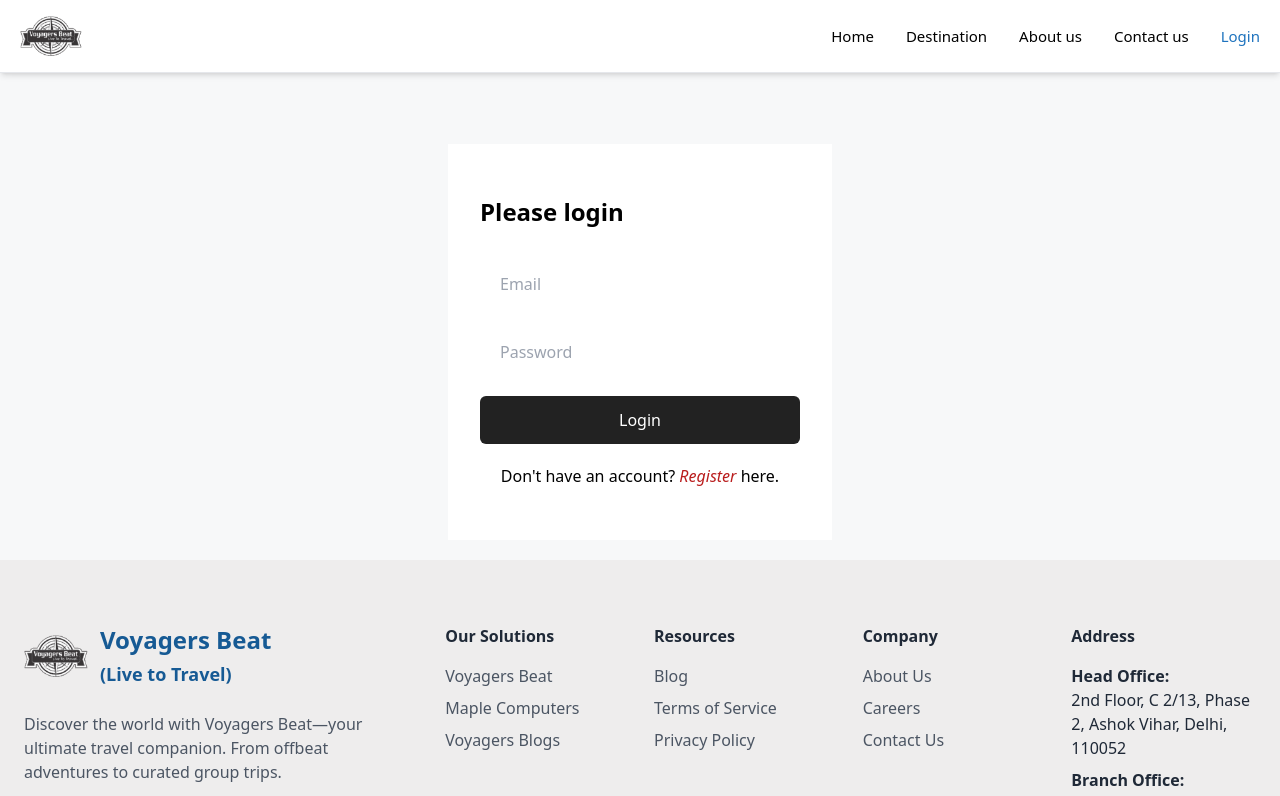
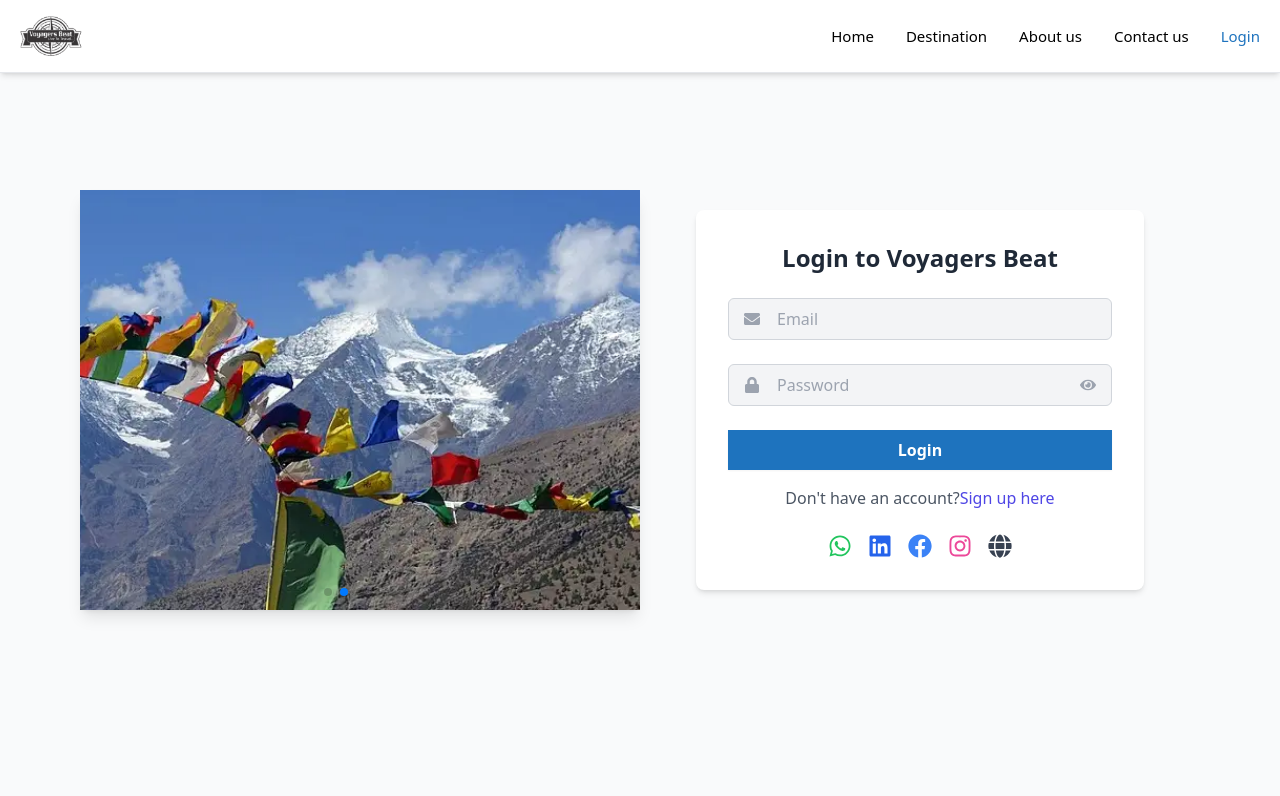
Before and after one commit to voyagersBeat/Voyagersbeat-blog-frontend, a React (Vite) app: page /login in a window 1280 px wide. Shown: the top 796 px of the page. Built offline with nearby package versions, Linux system fonts and the light colour scheme; what editorjs-html would draw is missing.

Commit message:
newest-1

```diff
--- a/src/pages/user/Login.jsx
+++ b/src/pages/user/Login.jsx
@@ -1,79 +1,248 @@
 import React, { useState } from "react";
-import { useLoginUserMutation } from "../../redux/features/auth/AuthApi";
 import { Link, useNavigate } from "react-router-dom";
 import { useDispatch } from "react-redux";
 import { setUser } from "../../redux/features/auth/authSlice";
+import {
+  FaWhatsapp,
+  FaLinkedin,
+  FaFacebook,
+  FaInstagram,
+  FaGlobe,
+  FaEnvelope,
+  FaLock,
+  FaEye,
+  FaEyeSlash,
+  FaExclamationCircle, // Error Icon
+} from "react-icons/fa"; // Import eye icons
+import { useLoginUserMutation } from "../../redux/features/auth/AuthApi";
+import { Swiper, SwiperSlide } from "swiper/react";
+import "swiper/css";
+import "swiper/css/pagination";
+import { Autoplay, Pagination } from "swiper/modules";
+import Image1 from "../../assets/hero-images/blog-image-1.webp";
+import Image2 from "../../assets/hero-images/blog-image-2.webp";
+import Image3 from "../../assets/hero-images/blog-image-3.webp";
+import Image4 from "../../assets/hero-images/blog-image-4.webp";
+import Image5 from "../../assets/hero-images/blog-image-5.webp";
 
 const Login = () => {
   const [email, setEmail] = useState("");
-  const [message, setMessage] = useState("");
   const [password, setPassword] = useState("");
+  const [showPassword, setShowPassword] = useState(false); // State to toggle password visibility
+  const [loginUser, { isLoading: loginLoading }] = useLoginUserMutation();
+
+  const [emailError, setEmailError] = useState(""); // State to track email error
+  const [passwordError, setPasswordError] = useState(""); // State to track password error
+  const [generalError, setGeneralError] = useState(""); // State to track general error
+
+  const navigate = useNavigate();
   const dispatch = useDispatch();
 
-  const [loginUser, { isLoading: loginLoading }] = useLoginUserMutation();
-
-  const navigate = useNavigate();
-  // console.log("Loging user Api", loginUser);
+  // Handle login after validation
   const handleLogin = async (e) => {
     e.preventDefault();
-    const data = {
-      email,
-      password,
-    };
+    setEmailError(""); // Clear previous errors
+    setPasswordError(""); // Clear previous errors
+    setGeneralError(""); // Clear general error
+
+    if (!email || !password) {
+      // Validation if fields are empty
+      if (!email) setEmailError("Email is required");
+      if (!password) setPasswordError("Password is required");
+      return;
+    }
+
+    const data = { email, password };
 
     try {
       const response = await loginUser(data).unwrap();
-      console.log(response);
       const { token, user } = response;
+
+      // Save token in cookies
+      document.cookie = `token=${token}; path=/`;
+
+      // Dispatch setUser to update Redux state and local storage
       dispatch(setUser({ user }));
-      alert("Login successful");
-      navigate("/");
-    } catch (err) {
-      setMessage("Please provide a valid email and password!");
+
+      alert(`Login Successful, ${user.username}`);
+      navigate("/"); // Redirect to homepage after login
+    } catch (error) {
+      console.log("Login failed:", error);
+      setGeneralError("Invalid email or password");
+
+      // Set both email and password errors to show the general error
+      setEmailError("Invalid email or password");
+      setPasswordError("Invalid email or password");
     }
   };
 
   return (
-    <div className="max-w-sm bg-white mx-auto p-8 mt-36">
-      <h2 className="text-2xl font-semibold pt-5">Please login</h2>
-      <form onSubmit={handleLogin} className="space-y-5 max-w-sm mx-auto pt-8">
+    <div className="flex flex-col md:flex-row h-screen items-center justify-center md:px-20 px-6 bg-gray-50">
+      {/* Left Side - Swiper Carousel */}
+      <div className="md:w-1/2 w-full flex items-center justify-center">
+        <div className="w-full lg:h-[420px] sm:h-96 h-80">
+          {/* Swiper goes here */}
+          <Swiper
+            slidesPerView={1}
+            spaceBetween={10}
+            pagination={{ clickable: true }}
+            autoplay={{ delay: 3000, disableOnInteraction: false }}
+            modules={[Pagination, Autoplay]}
+            className="w-full h-full shadow-lg overflow-hidden"
+          >
+            <SwiperSlide>
+              <img
+                src={Image1}
+                alt="Blog Slide 1"
+                className="w-full h-full object-cover"
+              />
+            </SwiperSlide>
+            <SwiperSlide>
+              <img
+                src={Image2}
+                alt="Blog Slide 2"
+                className="w-full h-full object-cover"
+              />
+            </SwiperSlide>
+            <SwiperSlide>
+              <img
+                src={Image3}
+                alt="Blog Slide 3"
+                className="w-full h-full object-cover"
+              />
+            </SwiperSlide>
+            <SwiperSlide>
+              <img
+                src={Image4}
+                alt="Blog Slide 4"
+                className="w-full h-full object-cover"
+              />
+            </SwiperSlide>
+            <SwiperSlide>
+              <img
+                src={Image5}
+                alt="Blog Slide 5"
+                className="w-full h-full object-cover"
+              />
+            </SwiperSlide>
+          </Swiper>
+        </div>
+      </div>
+
+      {/* Right Side - Login Form */}
+      <div className="md:w-1/2 w-full flex items-center justify-center">
+        <div className="max-w-md w-full p-8 bg-white rounded-lg shadow-md">
+          <h2 className="text-2xl font-bold text-center text-gray-800 mb-6">
+            Login to Voyagers Beat
+          </h2>
+          <form className="space-y-6" onSubmit={handleLogin}>
+            {/* Email Input */}
+            <div className="relative">
+              <FaEnvelope className="absolute left-4 top-1/2 transform -translate-y-1/2 text-gray-400" />
               <input
-          type="text"
+                type="email"
                 value={email}
-          className="w-full bg-bgPrimary focus:outline-none px-5 py-3"
                 onChange={(e) => setEmail(e.target.value)}
                 placeholder="Email"
-          required
+                className={`w-full pl-12 pr-4 py-2 bg-gray-100 focus:bg-white border ${
+                  emailError ? "border-red-500" : "border-gray-300"
+                } rounded-md focus:outline-none transition`}
               />
+              {emailError && (
+                <FaExclamationCircle className="absolute right-4 top-1/2 transform -translate-y-1/2 text-red-500" />
+              )}
+            </div>
+            {emailError && (
+              <span className="text-red-500 text-sm">{emailError}</span>
+            )}
 
+            {/* Password Input */}
+            <div className="relative">
+              <FaLock className="absolute left-4 top-1/2 transform -translate-y-1/2 text-gray-400" />
               <input
-          type="password"
+                type={showPassword ? "text" : "password"} // Toggle password visibility
                 value={password}
-          className="w-full bg-bgPrimary focus:outline-none px-5 py-3"
                 onChange={(e) => setPassword(e.target.value)}
                 placeholder="Password"
-          required
+                className={`w-full pl-12 pr-4 py-2 bg-gray-100 focus:bg-white border ${
+                  passwordError ? "border-red-500" : "border-gray-300"
+                } rounded-md focus:outline-none transition`}
               />
-        {
-          message && <p className="text-red-500">{message}</p> // Display error message if any
-        }
               <button
+                type="button"
+                onClick={() => setShowPassword(!showPassword)} // Toggle visibility
+                className="absolute right-4 top-1/2 transform -translate-y-1/2"
+              >
+                {showPassword ? (
+                  <FaEyeSlash className="text-gray-400" />
+                ) : (
+                  <FaEye className="text-gray-400" />
+                )}
+              </button>
+              {passwordError && (
+                <FaExclamationCircle className="absolute right-4 top-1/2 transform -translate-y-1/2 text-red-500" />
+              )}
+            </div>
+            {passwordError && (
+              <span className="text-red-500 text-sm">{passwordError}</span>
+            )}
+
+            <button
+              disabled={loginLoading}
               type="submit"
-          disabled={loginLoading}
-          className="w-full mt-5 bg-primary hover:bg-indigo-500 text-white font-medium py-3 rounded-md"
+              className="w-full bg-[#1e73be] hover:bg-[#165a94] text-white font-semibold py-2 transition-all duration-300 ease-in-out shadow-sm hover:shadow-md"
             >
-          Login
+              {loginLoading ? "Logging in..." : "Login"}
             </button>
           </form>
 
-      <p className="my-5 text-center">
+          <p className="mt-4 text-center text-gray-600">
             Don't have an account?
-        <Link to="/register" className="text-red-700 italic">
-          {" "}
-          Register{" "}
-        </Link>{" "}
-        here.
+            <Link className="text-indigo-600 hover:underline" to="/register">
+              Sign up here
+            </Link>
           </p>
+
+          <div className="flex justify-center gap-4 mt-6">
+            {/* Social Media Links */}
+            <a
+              href="https://wa.me/8448591315"
+              target="_blank"
+              rel="noopener noreferrer"
+            >
+              <FaWhatsapp className="text-green-500 text-2xl hover:text-green-600" />
+            </a>
+            <a
+              href="https://www.linkedin.com/company/voyagersbeat07/"
+              target="_blank"
+              rel="noopener noreferrer"
+            >
+              <FaLinkedin className="text-blue-600 text-2xl hover:text-blue-700" />
+            </a>
+            <a
+              href="https://www.facebook.com/voyagersBeat/"
+              target="_blank"
+              rel="noopener noreferrer"
+            >
+              <FaFacebook className="text-blue-500 text-2xl hover:text-blue-600" />
+            </a>
+            <a
+              href="https://www.instagram.com/voyagersbeat?igsh=OGI2cGh0NzdvamE4"
+              target="_blank"
+              rel="noopener noreferrer"
+            >
+              <FaInstagram className="text-pink-500 text-2xl hover:text-pink-600" />
+            </a>
+            <a
+              href="https://voyagersbeat.com/"
+              target="_blank"
+              rel="noopener noreferrer"
+            >
+              <FaGlobe className="text-gray-700 text-2xl hover:text-gray-900" />
+            </a>
+          </div>
+        </div>
+      </div>
     </div>
   );
 };
--- a/src/redux/features/auth/authSlice.js
+++ b/src/redux/features/auth/authSlice.js
@@ -1,17 +1,21 @@
 import { createSlice } from "@reduxjs/toolkit";
 
-// Utility function to check if the token exists in cooki
-// Utility function to get the initial state from localStorage
+// Check if token exists in cookies
+const usTokenAvailableCookie = () => {
+  const token = document.cookie
+    .split(";")
+    .find((cookie) => cookie.trim().startsWith("token="));
+  return !!token; // Returns true if token exists
+};
+
+// Load user from local storage
 const loadUserFromLocalStorage = () => {
   try {
-    // if (!isTokenPresentInCookies()) {
-    //   localStorage.removeItem('user');
-    //   return { user: null };
-    // }
-
-    const serializedState = localStorage.getItem("user");
-    if (serializedState === null) return { user: null };
-    return { user: JSON.parse(serializedState) };
+    const serialState = localStorage.getItem("user");
+    if (serialState === null) {
+      return { user: null };
+    }
+    return { user: JSON.parse(serialState) };
   } catch (err) {
     return { user: null };
   }
@@ -25,12 +29,10 @@ const authSlice = createSlice({
   reducers: {
     setUser: (state, action) => {
       state.user = action.payload.user;
-      // Save user state to localStorage
       localStorage.setItem("user", JSON.stringify(state.user));
     },
     logout: (state) => {
       state.user = null;
-      // Remove user from localStorage
       localStorage.removeItem("user");
     },
   },
```
Lines whose indentation alone changed are shown as unchanged.
